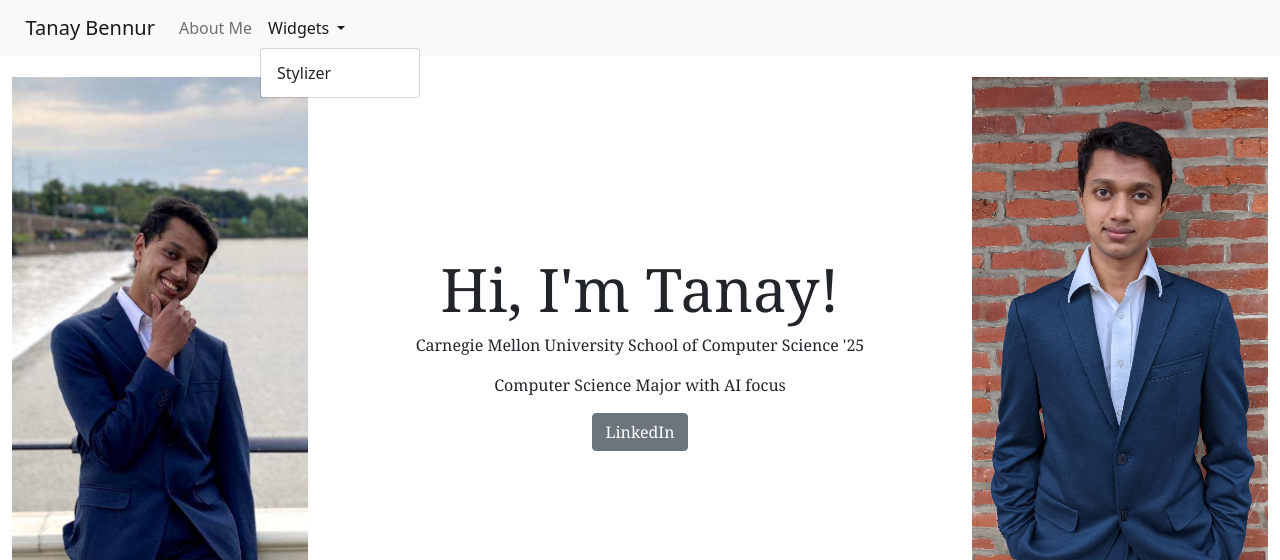
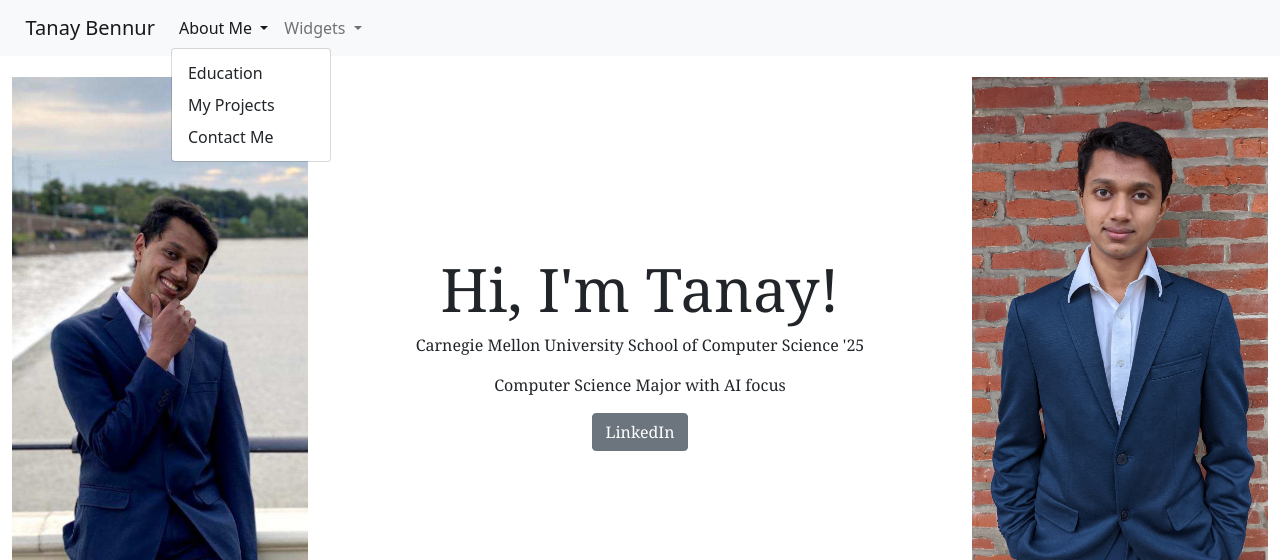
Before and after one commit to TBennur/website, a Flask app: page / in a window 1280 px wide, after a click on "About Me". Shown: the top 560 px of the page. Run offline with Flask 2, Linux system fonts and the light colour scheme; parts of the project's set-up code (start-up, migrations or seed data) failed here and were passed over; some libraries are stand-ins or nearby versions.

Commit message:
Updated Navbar

```diff
--- a/website/app.py
+++ b/website/app.py
@@ -42,10 +42,20 @@
     encoded_img = appUtilities.get_pallet(img)
     return jsonify({ 'Status' : 'Success', 'ImageBytes': encoded_img})
 
-# About page route
-@app.route("/about")
-def about():
-    return render_template("about.html")
+# Education page route
+@app.route("/education")
+def education():
+    return render_template("education.html")
+
+# Projects page route
+@app.route("/projects")
+def projects():
+    return render_template("projects.html")
+
+# Contact page route
+@app.route("/contact")
+def contact():
+    return render_template("contact.html")
 
 if __name__ == "__main__":
     app.run()
--- a/website/templates/about.html
+++ b/website/templates/projects.html
@@ -9,7 +9,7 @@
     {% block content %}
 
     <h1>Hi, I'm Tanay </h1>
-    <p> This is my website </p>
+    <p> This is my website - Projects</p>
     <p> I'm a freshman in Carnegie Mellon's School of Computer Science </p>
 
     {% endblock %}
--- a/website/templates/template.html
+++ b/website/templates/template.html
@@ -28,9 +28,15 @@
         <div class="collapse navbar-collapse" id="navbarSupportedContent">
           <ul class="navbar-nav mr-auto">
 
-
-            <li class="nav-item">
-              <a class="nav-link" href="{{ url_for('about') }}">About Me</a>
+            <li class="nav-item dropdown">
+              <a class="nav-link dropdown-toggle" id="navbarDropdown" role="button" data-toggle="dropdown" aria-haspopup="true" aria-expanded="false">
+                About Me
+              </a>
+              <div class="dropdown-menu" aria-labelledby="navbarDropdown">
+                <a class="dropdown-item" href="{{ url_for('education') }}">Education</a>
+                <a class="dropdown-item" href="{{ url_for('projects') }}">My Projects</a>
+                <a class="dropdown-item" href="{{ url_for('contact') }}">Contact Me</a>
+              </div>
             </li>
 
             <li class="nav-item dropdown">
```
Also changed, not shown: website/templates/contact.html (added, +17 -0 lines), website/templates/education.html (added, +17 -0 lines).
